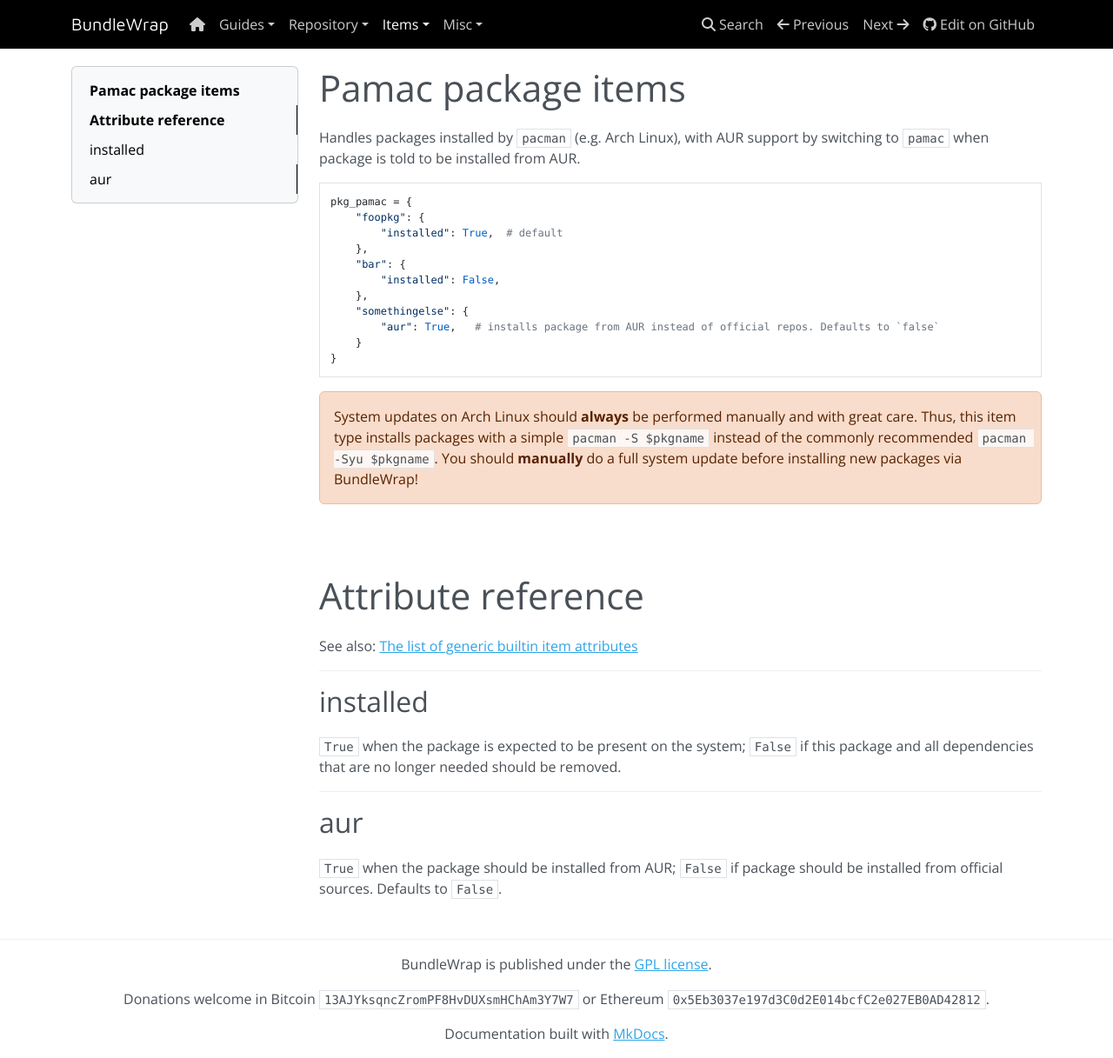
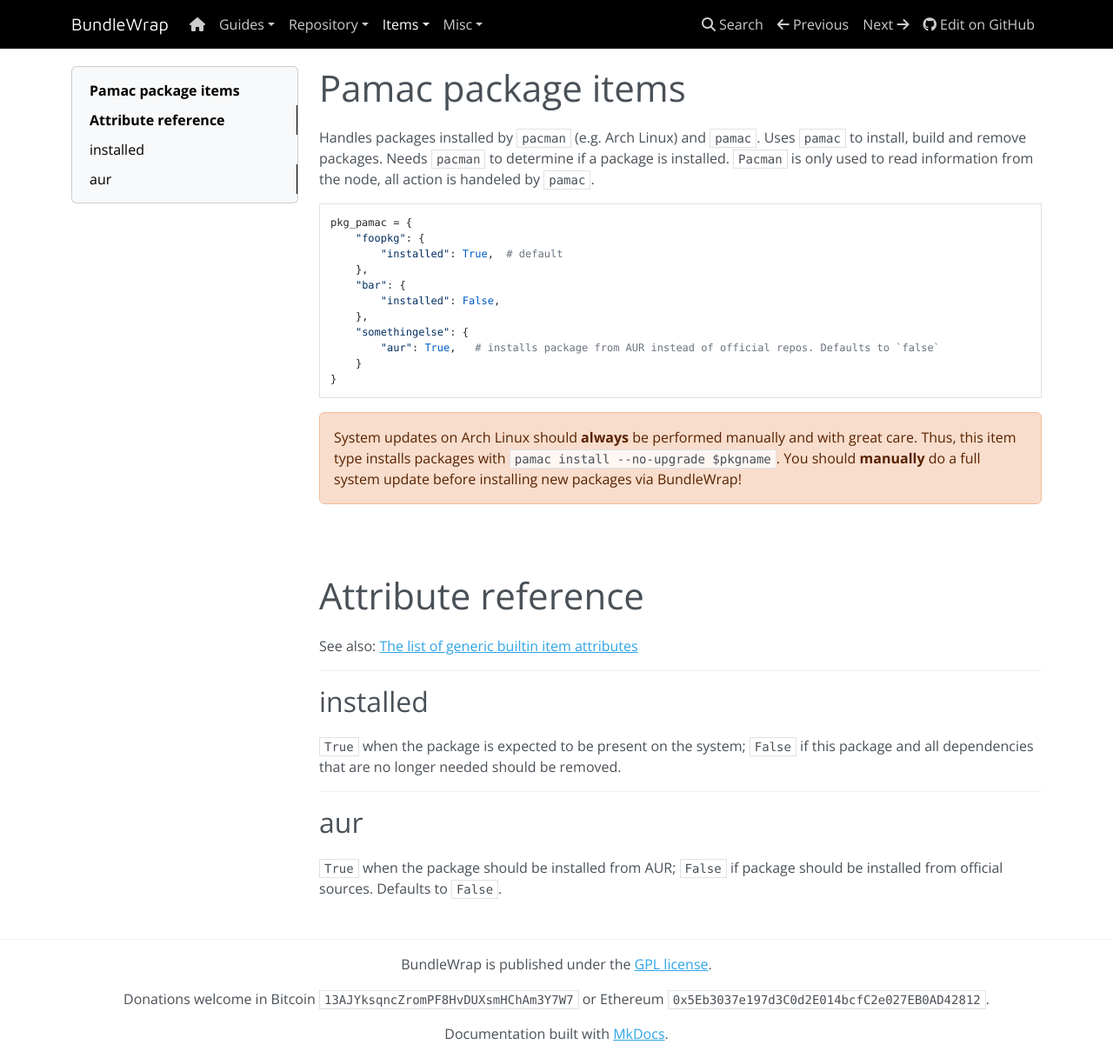
Before and after one commit to bundlewrap/bundlewrap, an MkDocs documentation site: the page built from docs/content/items/pkg_pamac.md, in a window 1280 px wide and 1217 px high. Shown: the whole window at 87% size. Built offline with MkDocs 1.6.1, drawn with Linux system fonts in a browser that asks for light colours; nearby versions of some CDN libraries.

Commit message:
update docs/pkg_pamac.md: state that all action is done by pamac; change warning from pacman to pamac

```diff
--- a/docs/content/items/pkg_pamac.md
+++ b/docs/content/items/pkg_pamac.md
@@ -1,6 +1,7 @@
 # Pamac package items
 
-Handles packages installed by `pacman` (e.g. Arch Linux), with AUR support by switching to `pamac` when package is told to be installed from AUR.
+Handles packages installed by `pacman` (e.g. Arch Linux) and `pamac`. Uses `pamac` to install, build and remove packages. Needs `pacman` to determine if a package is installed.
+`Pacman` is only used to read information from the node, all action is handeled by `pamac`.
 
     pkg_pamac = {
         "foopkg": {
@@ -14,7 +15,7 @@
         }
     }
 
-<div class="alert alert-warning">System updates on Arch Linux should <strong>always</strong> be performed manually and with great care. Thus, this item type installs packages with a simple <code>pacman -S $pkgname</code> instead of the commonly recommended <code>pacman -Syu $pkgname</code>. You should <strong>manually</strong> do a full system update before installing new packages via BundleWrap!</div>
+<div class="alert alert-warning">System updates on Arch Linux should <strong>always</strong> be performed manually and with great care. Thus, this item type installs packages with <code>pamac install --no-upgrade $pkgname</code>. You should <strong>manually</strong> do a full system update before installing new packages via BundleWrap!</div>
 
 <br><br>
 
```
